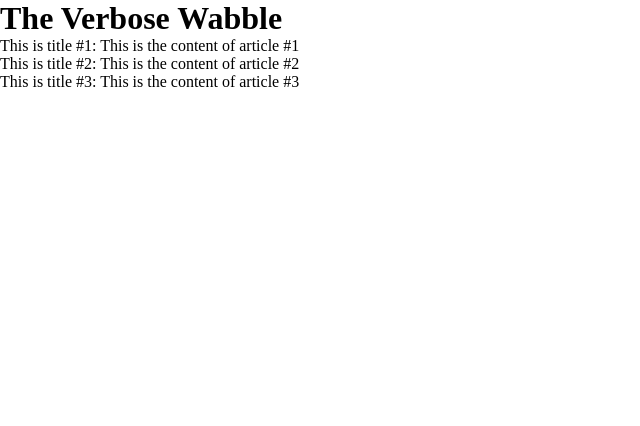
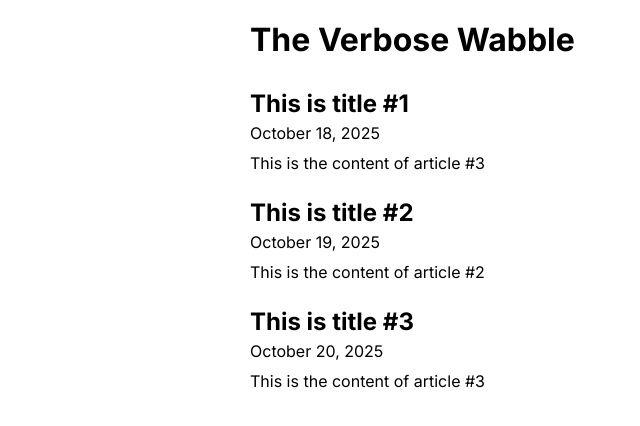
Before and after one commit to Giannasaurus/verbose-wabble, a plain HTML site: page index.html in a window 1280 px wide. Shown: the whole page, without its empty margins (0-640 px from the left). Drawn offline with nearby package versions, Linux system fonts and the light colour scheme.

Commit message:
Draft 2 (expand)
- fix syntax
- refactor script
- improve displayArticles() logic
- add baseline styles
- add date to data
- format data to be DOM-compatible

```diff
--- a/articles/articles.json
+++ b/articles/articles.json
@@ -1,16 +1,19 @@
 {
     "articles": [
         {
-            "title": "This is title #1",
-            "body": "This is the content of article #1"
+            "title": "<h2>This is title #1</h2>",
+            "date": "<p class=\"date\">October 18, 2025</p>",
+            "body": "<p class=\"body\">This is the content of article #3</p>"
         },
         {
-            "title": "This is title #2",
-            "body": "This is the content of article #2"
+            "title": "<h2>This is title #2</h2>",
+            "date": "<p class=\"date\">October 19, 2025</p>",
+            "body": "<p class=\"body\">This is the content of article #2<p>"
         },
         {
-            "title": "This is title #3",
-            "body": "This is the content of article #3"
+            "title": "<h2>This is title #3</h2>",
+            "date": "<p class=\"date\">October 20, 2025</p>",
+            "body": "<p class=\"body\">This is the content of article #3</p>"
         }
     ]
 }
--- a/index.html
+++ b/index.html
@@ -7,9 +7,11 @@
     <link rel="stylesheet" href="styles.css">
 </head>
 <body>
-    <h1>The Verbose Wabble</h1>
-    <div id="articles-container">
-
+    <header>
+        <h1>The Verbose Wabble</h1>
+    </header>
+    <div id="articlesContainer">
+        <!-- content -->
     </div>
     <script src="script.js"></script>
     <script src="https://cdn.jsdelivr.net/npm/bootstrap@5.3.8/dist/js/bootstrap.bundle.min.js"
--- a/script.js
+++ b/script.js
@@ -8,34 +8,25 @@ async function getArticles() {
         }
 
         const result = await response.json()
-        // console.log(result)
-        handleResult(result)
+        displayArticles(result)
     }
     catch (error) {
-        console.log(error.message)
+        console.error(error.message)
     }
 }
 
-function handleResult(result) {
+function displayArticles(result) {
     const articles = result.articles
-    console.log(articles)
-    const titles = articles.map(article => article.title)
-    console.log(titles)
-    const bodies = articles.map(article => article.body)
-    console.log(bodies)
-    const articlesContainer = document.getElementById('articles-container')
+    const articlesContainer = document.getElementById('articlesContainer')
 
-    articles.forEach(article => {
-        articlesContainer.innerHTML += `<p>${article.title}: ${article.body}</p>`
-    })
-
-    titles.forEach(title => {
-        console.log(title)
-    })
-
-    bodies.forEach(body => {
-        console.log(body)
-    })
+    const content = articles.map(a => `
+        <div class="article-card">
+            ${a.title}
+            ${a.date}
+            ${a.body}
+        </div>
+    `).join('')
+    articlesContainer.innerHTML = content
 }
 
-getArticles();
+getArticles()
--- a/styles.css
+++ b/styles.css
@@ -1,5 +1,29 @@
+@import url('https://fonts.googleapis.com/css2?family=Inter:ital,opsz,wght@0,14..32,100..900;1,14..32,100..900&display=swap');
+
 * {
     padding: 0;
     margin: 0;
     box-sizing: border-box;
 }
+
+body {
+    font-family: 'Inter', Arial, sans-serif;
+    height: 100vh;
+    margin: 0 250px;
+}
+
+header {
+    padding: 20px 0;
+}
+
+.article-card {
+    padding: 10px 0;
+}
+
+.date {
+    padding: 5px 0;
+}
+
+.body {
+    padding: 5px 0;
+}
```
